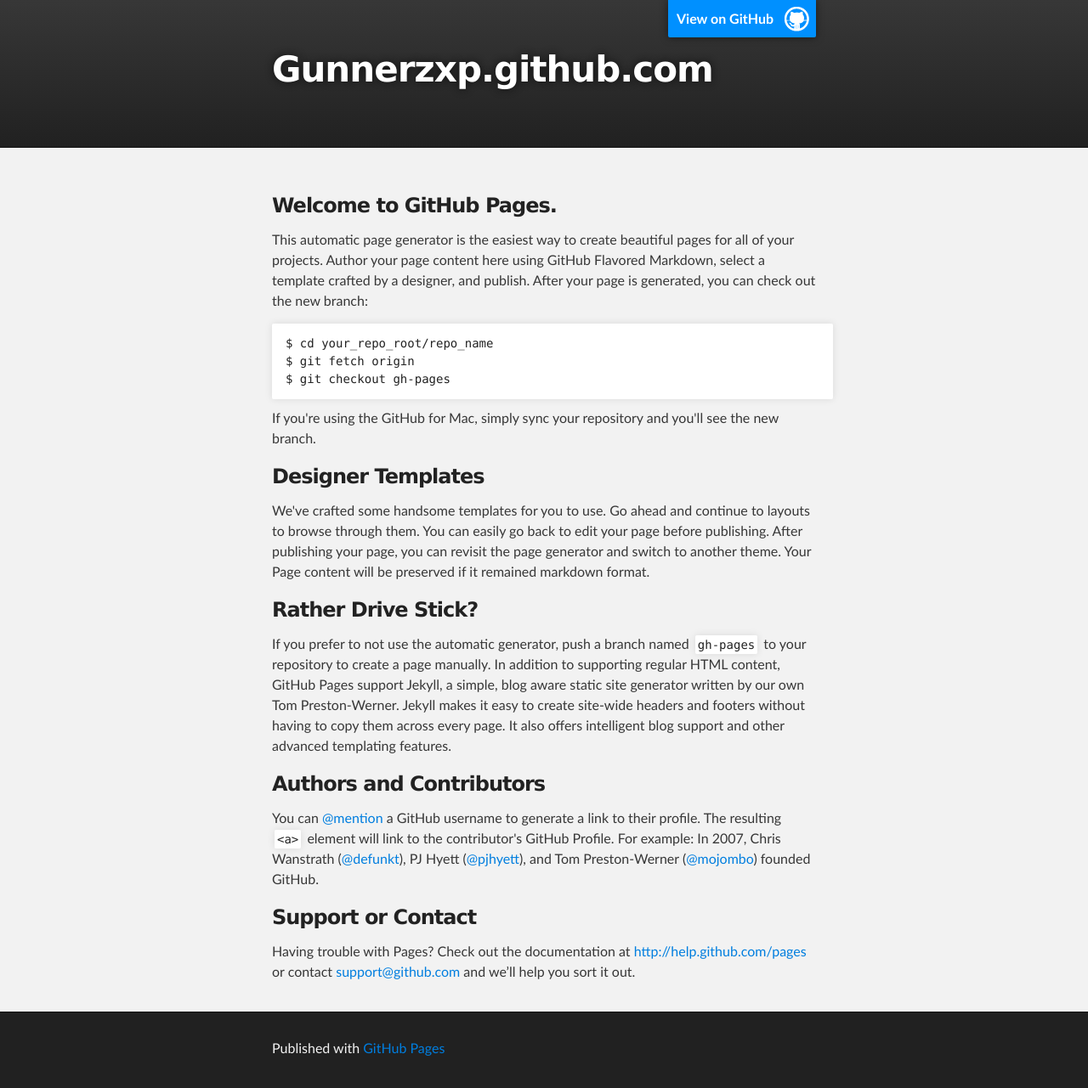
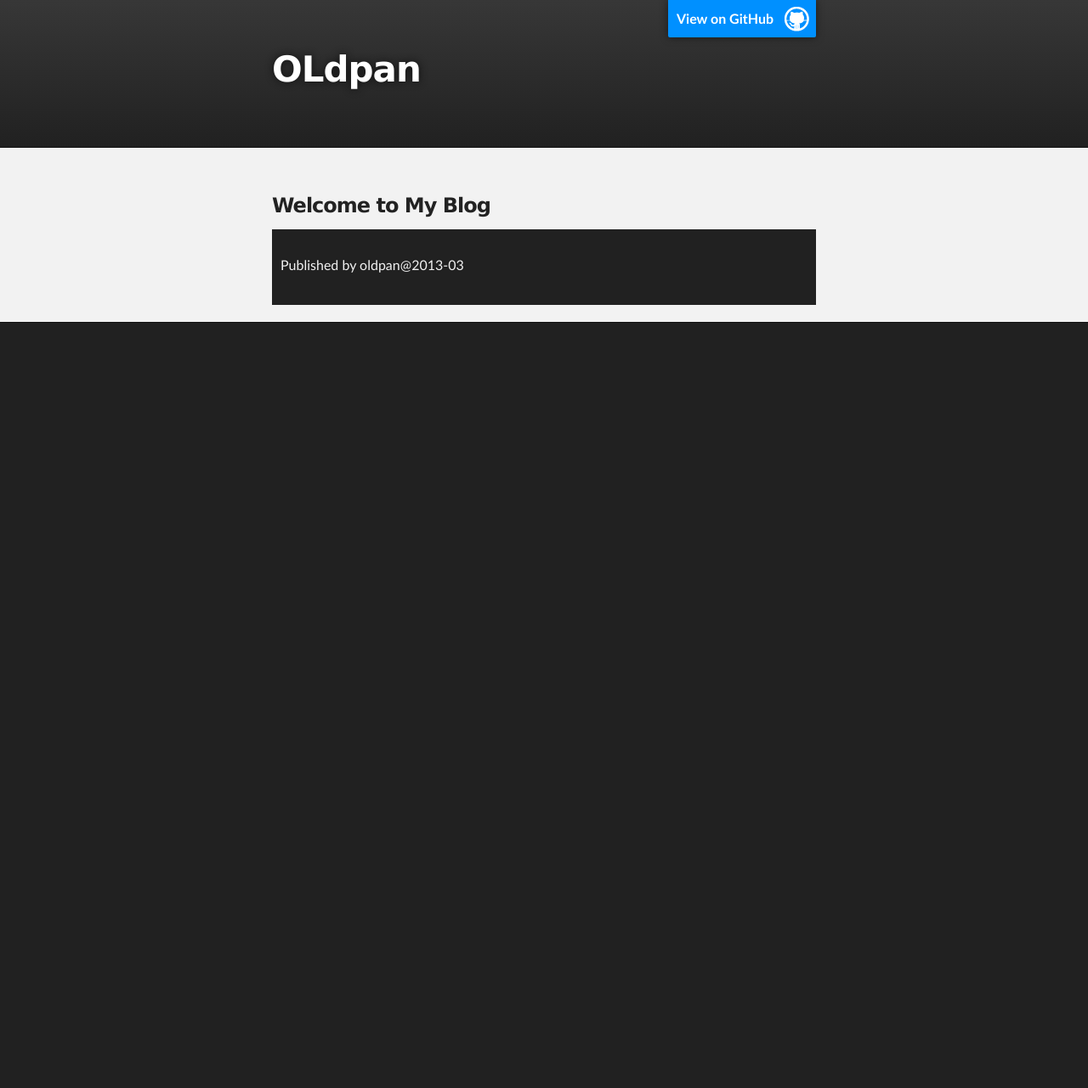
Before and after one commit to gunnerZXP/gunnerzxp.github.com, a Jekyll site: the page index.html, which Jekyll copies as it is, in a window 1280 px wide. Shown: the whole page at 85% size. Built offline with Jekyll 4.4.1, drawn with Linux system fonts in a browser that asks for light colours; after the commit the page ends 900 px from its top, so only the background shows below that.

Commit message:
change index.html

```diff
--- a/index.html
+++ b/index.html
@@ -8,7 +8,7 @@
 
     <link rel="stylesheet" type="text/css" media="screen" href="stylesheets/stylesheet.css">
 
-    <title>Gunnerzxp.github.com</title>
+    <title>Oldpan</title>
   </head>
 
   <body>
@@ -18,7 +18,7 @@
         <header class="inner">
           <a id="forkme_banner" href="https://github.com/gunnerZXP">View on GitHub</a>
 
-          <h1 id="project_title">Gunnerzxp.github.com</h1>
+          <h1 id="project_title">OLdpan</h1>
           <h2 id="project_tagline"></h2>
 
         </header>
@@ -27,39 +27,13 @@
     <!-- MAIN CONTENT -->
     <div id="main_content_wrap" class="outer">
       <section id="main_content" class="inner">
-        <h3>Welcome to GitHub Pages.</h3>
+        <h3>Welcome to My Blog</h3>
 
-<p>This automatic page generator is the easiest way to create beautiful pages for all of your projects. Author your page content here using GitHub Flavored Markdown, select a template crafted by a designer, and publish. After your page is generated, you can check out the new branch:</p>
-
-<pre><code>$ cd your_repo_root/repo_name
-$ git fetch origin
-$ git checkout gh-pages
-</code></pre>
-
-<p>If you're using the GitHub for Mac, simply sync your repository and you'll see the new branch.</p>
-
-<h3>Designer Templates</h3>
-
-<p>We've crafted some handsome templates for you to use. Go ahead and continue to layouts to browse through them. You can easily go back to edit your page before publishing. After publishing your page, you can revisit the page generator and switch to another theme. Your Page content will be preserved if it remained markdown format.</p>
-
-<h3>Rather Drive Stick?</h3>
-
-<p>If you prefer to not use the automatic generator, push a branch named <code>gh-pages</code> to your repository to create a page manually. In addition to supporting regular HTML content, GitHub Pages support Jekyll, a simple, blog aware static site generator written by our own Tom Preston-Werner. Jekyll makes it easy to create site-wide headers and footers without having to copy them across every page. It also offers intelligent blog support and other advanced templating features.</p>
-
-<h3>Authors and Contributors</h3>
-
-<p>You can <a href="https://github.com/blog/821" class="user-mention">@mention</a> a GitHub username to generate a link to their profile. The resulting <code>&lt;a&gt;</code> element will link to the contributor's GitHub Profile. For example: In 2007, Chris Wanstrath (<a href="https://github.com/defunkt" class="user-mention">@defunkt</a>), PJ Hyett (<a href="https://github.com/pjhyett" class="user-mention">@pjhyett</a>), and Tom Preston-Werner (<a href="https://github.com/mojombo" class="user-mention">@mojombo</a>) founded GitHub.</p>
-
-<h3>Support or Contact</h3>
-
-<p>Having trouble with Pages? Check out the documentation at <a href="http://help.github.com/pages">http://help.github.com/pages</a> or contact <a href="mailto:support@github.com">support@github.com</a> and we’ll help you sort it out.</p>
-      </section>
-    </div>
 
     <!-- FOOTER  -->
     <div id="footer_wrap" class="outer">
       <footer class="inner">
-        <p>Published with <a href="http://pages.github.com">GitHub Pages</a></p>
+        <p>Published by oldpan@2013-03</a></p>
       </footer>
     </div>
 
```
